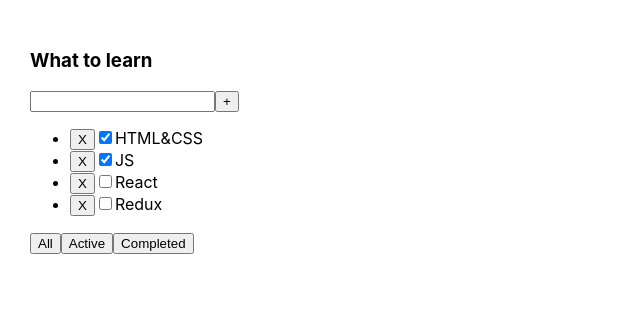
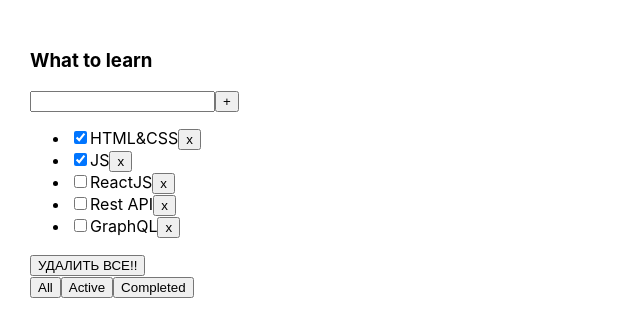
Before and after one commit to Kliapwnz/newTODOLIST, a React (Create React App) app: page / in a window 1280 px wide. Shown: the top 336 px of the page, without its empty margins (0-640 px from the left). Built offline with nearby package versions, Linux system fonts and the light colour scheme.

Commit message:
ps2 started

```diff
--- a/src/App.tsx
+++ b/src/App.tsx
@@ -1,45 +1,128 @@
 import React, {useState} from 'react';
 import './App.css';
-import {TasksPropsType, Todolist} from "./Todolist";
+import {Todolist} from './Todolist';
 
-export type FilterValuesType = "all" | "completed" | "active"
+export type FilterValuesType = "all" | "active" | "completed";
+
+//Hi guys!
+//1. Let's create a 'DELETE ALL TASKS' button, and place it above the filter buttons
+//Clicking the button removes all tasks
+//2. Let's create a fourth filter button-if you click it, the first three tasks will be displayed
+//3. Relocate everything associated with  filters to the Todolist.tsx component. Make it work
+//
+// let [filter, setFilter] = useState<FilterValuesType>("all");
+//
+// let tasksForTodolist = tasks;
+//
+// if (filter === "active") {
+//     tasksForTodolist = tasks.filter(t => t.isDone === false);
+// }
+// if (filter === "completed") {
+//     tasksForTodolist = tasks.filter(t => t.isDone === true);
+// }
+//
+// function changeFilter(value: FilterValuesType) {
+//     setFilter(value);
+// }
 
 function App() {
 
-    let [task, setTask] = useState<TasksPropsType[]>([
+    let [tasks, setTasks] = useState([
         {id: 1, title: "HTML&CSS", isDone: true},
         {id: 2, title: "JS", isDone: true},
-        {id: 3, title: "React", isDone: false},
-        {id: 4, title: "Redux", isDone: false},
-    ])
-    let [filter, setFilter] = useState<FilterValuesType>("all")
+        {id: 3, title: "ReactJS", isDone: false},
+        {id: 4, title: "Rest API", isDone: false},
+        {id: 5, title: "GraphQL", isDone: false},
+    ]);
 
     function removeTask(id: number) {
-        task = task.filter(e => e.id !== id)
-        setTask(task)
+        let filteredTasks = tasks.filter(t => t.id != id);
+        setTasks(filteredTasks);
     }
 
-    function changeFilter(value:FilterValuesType){
-        setFilter(value)
+    let [filter, setFilter] = useState<FilterValuesType>("all");
+
+    let tasksForTodolist = tasks;
+
+    if (filter === "active") {
+        tasksForTodolist = tasks.filter(t => t.isDone === false);
     }
-    let taskForTodolist = task
-    if(filter === "completed") {
-        taskForTodolist = task.filter(t=>t.isDone === true)
-    } if(filter === "active") {
-        taskForTodolist = task.filter(t=>t.isDone === false)
+    if (filter === "completed") {
+        tasksForTodolist = tasks.filter(t => t.isDone === true);
     }
 
-
+    function changeFilter(value: FilterValuesType) {
+        setFilter(value);
+    }
 
     return (
         <div className="App">
             <Todolist title="What to learn"
-                      task={taskForTodolist}
+                      tasks={tasksForTodolist}
                       removeTask={removeTask}
-                      changeFilter={changeFilter}
-            />
+                      changeFilter={changeFilter}/>
         </div>
     );
 }
 
 export default App;
+
+
+//-------------------------------------------------------------------------
+
+// import React, {useState} from 'react';
+// import './App.css';
+// import {Todolist} from './Todolist';
+//
+//
+// export type FilterValuesType = "all" | "active" | "completed" | "three";
+//
+// function App() {
+//
+//     let [tasks, setTasks] = useState([
+//         {id: 1, title: "HTML&CSS", isDone: true},
+//         {id: 2, title: "JS", isDone: true},
+//         {id: 3, title: "ReactJS", isDone: false},
+//         {id: 4, title: "Rest API", isDone: false},
+//         {id: 5, title: "GraphQL", isDone: false},
+//     ]);
+//
+//     const deleteAllTasks = () => {
+//         setTasks([])
+//     }
+//
+//     function removeTask(id: number) {
+//         let filteredTasks = tasks.filter(t => t.id != id);
+//         setTasks(filteredTasks);
+//     }
+//
+//     // let [filter, setFilter] = useState<FilterValuesType>("all");
+//     //
+//     // let tasksForTodolist = tasks;
+//     //
+//     // if (filter === "active") {
+//     //     tasksForTodolist = tasks.filter(t => t.isDone === false);
+//     // }
+//     // if (filter === "completed") {
+//     //     tasksForTodolist = tasks.filter(t => t.isDone === true);
+//     // }
+//     //
+//     // function changeFilter(value: FilterValuesType) {
+//     //     setFilter(value);
+//     // }
+//
+//     return (
+//         <div className="App">
+//             <Todolist
+//                 title="What to learn"
+//                 tasks={tasks}
+//                 removeTask={removeTask}
+//                 //changeFilter={changeFilter}
+//                 deleteAllTasks={deleteAllTasks}
+//
+//             />
+//         </div>
+//     );
+// }
+//
+// export default App;
--- a/src/Todolist.tsx
+++ b/src/Todolist.tsx
@@ -1,24 +1,21 @@
 import React from 'react';
-import {FilterValuesType} from "./App";
+import {FilterValuesType} from './App';
 
-type PropsType = {
-    title: string
-    task: TasksPropsType[]
-    removeTask:(id:number)=>void
-    changeFilter:(value:FilterValuesType)=>void
-
-}
-
-export type TasksPropsType = {
+type TaskType = {
     id: number
     title: string
     isDone: boolean
 }
 
-export const Todolist = (props: PropsType) => {
-    return (
+type PropsType = {
+    title: string
+    tasks: Array<TaskType>
+    removeTask: (taskId: number) => void
+    changeFilter: (value: FilterValuesType) => void
+}
 
-        <div>
+export function Todolist(props: PropsType) {
+    return <div>
         <h3>{props.title}</h3>
         <div>
             <input/>
@@ -26,19 +23,120 @@
         </div>
         <ul>
             {
-                    props.task.map(e => <li>
-                        <button onClick={()=>{props.removeTask(e.id)}}>X</button>
-                        <input type="checkbox" checked={e.isDone}/>
-                        <span>{e.title}</span></li>)
+                props.tasks.map(t => <li key={t.id}>
+                    <input type="checkbox" checked={t.isDone}/>
+                    <span>{t.title}</span>
+                    <button onClick={ () => { props.removeTask(t.id) } }>x</button>
+                </li>)
+            }
+        </ul>
+        <div><button>УДАЛИТЬ ВСЕ!!</button></div>
+        <div>
+            <button onClick={ () => { props.changeFilter("all") } }>
+                All
+            </button>
+            <button onClick={ () => { props.changeFilter("active") } }>
+                Active
+            </button>
+            <button onClick={ () => { props.changeFilter("completed") } }>
+                Completed
+            </button>
+        </div>
+    </div>
 }
 
-            </ul>
-            <div>
-                <button onClick={()=>{props.changeFilter("all")}}>All</button>
-                <button onClick={()=>{props.changeFilter("active")}}>Active</button>
-                <button onClick={()=>{props.changeFilter("completed")}}>Completed</button>
-            </div>
-        </div>
 
-    );
-};
+
+
+
+
+
+
+
+
+
+
+
+
+
+
+
+
+
+
+
+
+
+
+
+//------------------------------------------------------------------------------------------------
+
+// import React, {useState} from 'react';
+// import {FilterValuesType} from './App';
+//
+// type TaskType = {
+//     id: number
+//     title: string
+//     isDone: boolean
+// }
+//
+// type PropsType = {
+//     title: string
+//     tasks: Array<TaskType>
+//     removeTask: (taskId: number) => void
+//     //changeFilter: (value: FilterValuesType) => void
+//     deleteAllTasks:()=>void
+// }
+//
+// export function Todolist(props: PropsType) {
+//
+//     let [filter, setFilter] = useState<FilterValuesType>("all");
+//
+//     let tasksForTodolist = props.tasks;
+//
+//     if (filter === "three") {
+//         tasksForTodolist = props.tasks.filter(t => t.id<4);
+//     }
+//     if (filter === "active") {
+//         tasksForTodolist = props.tasks.filter(t => t.isDone === false);
+//     }
+//     if (filter === "completed") {
+//         tasksForTodolist = props.tasks.filter(t => t.isDone === true);
+//     }
+//
+//     function changeFilter(value: FilterValuesType) {
+//         setFilter(value);
+//     }
+//
+//     return <div>
+//         <h3>{props.title}</h3>
+//         <div>
+//             <input/>
+//             <button>+</button>
+//         </div>
+//         <ul>
+//             {
+//                 tasksForTodolist.map(t => <li key={t.id}>
+//                     <input type="checkbox" checked={t.isDone}/>
+//                     <span>{t.title}</span>
+//                     <button onClick={ () => { props.removeTask(t.id) } }>x</button>
+//                 </li>)
+//             }
+//         </ul>
+//         <button onClick={()=>props.deleteAllTasks()}>DELETE ALL TASKS</button>
+//         <div>
+//             <button onClick={ () => { changeFilter("three") } }>
+//                 Give me the first three
+//             </button>
+//             <button onClick={ () => { changeFilter("all") } }>
+//                 All
+//             </button>
+//             <button onClick={ () => { changeFilter("active") } }>
+//                 Active
+//             </button>
+//             <button onClick={ () => { changeFilter("completed") } }>
+//                 Completed
+//             </button>
+//         </div>
+//     </div>
+// }
```
Lines whose indentation alone changed are shown as unchanged.
